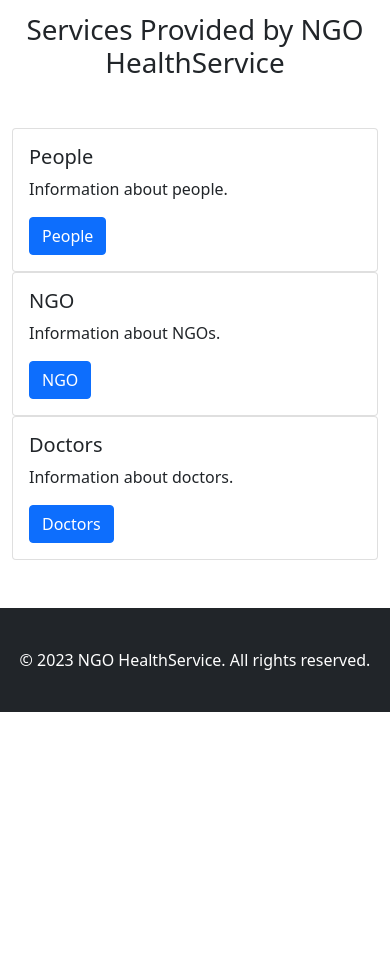
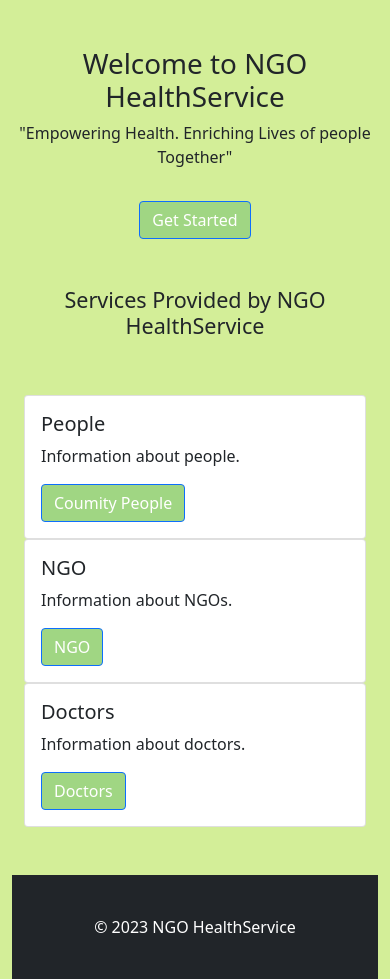
Before and after one commit to suryaprakash666/CDS057, a Django app: page / in a window 390 px wide. Shown: the part 332-1311 px from the top of the page. Before the commit the page ends 1044 px from the top, so only its background shows below. Run offline with Django 5.2, Linux system fonts and the light colour scheme.

Commit message:
Update index.html

```diff
--- a/home/templates/index.html
+++ b/home/templates/index.html
@@ -3,14 +3,31 @@
 <head>
     <meta charset="UTF-8">
     <meta name="viewport" content="width=device-width, initial-scale=1.0">
-    <title>Document</title>
+    <title>Health</title>
+    <style>
+        .background{
+            background-color:#D3EE98;
+        }
+        .background-c{
+            background-color: #FEFF9F;
+        }
+        .background-d{
+            background-color: #D3EE98;
+        }
+        .button-background{
+          background-color: #A0D683;
+        }
+    </style>
     <!-- Bootstrap CSS -->
     <link href="https://cdn.jsdelivr.net/npm/bootstrap@5.0.0-beta1/dist/css/bootstrap.min.css" rel="stylesheet">
+
+    <!-- materila icon google  -->
+    <link rel="stylesheet" href="https://fonts.googleapis.com/css2?family=Material+Symbols+Outlined:opsz,wght,FILL,GRAD@24,800,0,0&icon_names=groups" />
 </head>
 <body>
-        <nav class="navbar navbar-expand-lg bg-primary">
+        <nav class="navbar navbar-expand-lg" style="background-color: #72BF78;">
             <div class="container-fluid">
-              <a class="navbar-brand text-white" href="#">Navbar</a>
+              <a class="navbar-brand text-white" href="#">HealthCheck</a>
               <button class="navbar-toggler" type="button" data-bs-toggle="collapse" data-bs-target="#navbarSupportedContent" aria-controls="navbarSupportedContent" aria-expanded="false" aria-label="Toggle navigation">
                 <span class="navbar-toggler-icon"></span>
               </button>
@@ -20,18 +37,7 @@
                     <a class="nav-link active text-white" aria-current="page" href="#">Home</a>
                   </li>
                   <li class="nav-item">
-                    <a class="nav-link text-white" href="#">Link</a>
-                  </li>
-                  <li class="nav-item dropdown">
-                    <a class="nav-link dropdown-toggle text-white" href="#" role="button" data-bs-toggle="dropdown" aria-expanded="false">
-                      Dropdown
-                    </a>
-                    <ul class="dropdown-menu">
-                      <li><a class="dropdown-item" href="#">Action</a></li>
-                      <li><a class="dropdown-item" href="#">Another action</a></li>
-                      <li><hr class="dropdown-divider"></li>
-                      <li><a class="dropdown-item" href="#">Something else here</a></li>
-                    </ul>
+                    <a class="nav-link text-white" href="">About us</a>
                   </li>
                   <li class="nav-item">
                     <a class="nav-link disabled text-white" aria-disabled="true">Disabled</a>
@@ -48,34 +54,43 @@
 
 
 
-            <div class="container-fluid bg-light">
+            <div class="container-fluid background">
+                <img src="https://s44650.pcdn.co/wp-content/uploads/2023/10/malawi-eighth-poorest-country-in-the-world-1684938473-1024x536.jpg" class="img-fluid" style="width: 100%; height: auto;">
+
                 <div class="row">
                 <div class="col-md-12">
                     <h1 class="text-center mt-5">Welcome to NGO HealthService</h1>
                 </div>
                 <div>
-                    <p class="text-center">"Empowering Health, Enriching Lives – Together for a Healthier Tomorrow"</p>
+                    <p class="text-center">"Empowering Health. Enriching Lives of people Together"</p>
                 </div>
                 </div>
                 <div class="row">
                     <div class="col-md-12 text-center">
-                        <button type="button" class="btn btn-primary mt-3">Get Started</button>
+                        <button type="button" class="btn btn-primary mt-3" style="background-color:#A0D683">Get Started</button>
                     </div>
                 </div>
+
+
+            <div class="row">
+                <div class="col-lg-12">
+
+                    <h4 class="text-center mt-5">Services Provided by NGO HealthService</h4>
+                </div>
+
             </div>
-            <div class="container-fluid bg-light"></div>
-                <div class="col-md-12">
-                    <h1 class="text-center mt-5">Services Provided by NGO HealthService</h1>
-                </div>
-            </div>
+
+
+
+
             <div class="container mt-5">
                 <div class="row">
                     <div class="col-md-4">
                         <div class="card">
-                            <div class="card-body">
-                                <h5 class="card-title">People</h5>
+                            <div class="card-body" >
+                                <h5 class="card-title"><i class="bi bi-person-circle"></i>People</h5>
                                 <p class="card-text">Information about people.</p>
-                                <a href="{% url 'userloginurl'%}" class="btn btn-primary">People</a>
+                                <a href="{% url 'userloginurl'%}" class="btn btn-primary" style="background-color:#A0D683">Coumity People</a>
                             </div>
                         </div>
                     </div>
@@ -84,7 +99,7 @@
                             <div class="card-body">
                                 <h5 class="card-title">NGO</h5>
                                 <p class="card-text">Information about NGOs.</p>
-                                <a href="{% url 'ngologinurl'%}" class="btn btn-primary">NGO</a>
+                                <a href="{% url 'ngologinurl'%}" class="btn btn-primary" style="background-color:#A0D683">NGO</a>
                             </div>
                         </div>
                     </div>
@@ -93,19 +108,21 @@
                             <div class="card-body">
                                 <h5 class="card-title">Doctors</h5>
                                 <p class="card-text">Information about doctors.</p>
-                                <a href="{% url 'doctorloginurl'%}" class="btn btn-primary">Doctors</a>
+                                <a href="{% url 'doctorloginurl'%}" class="btn btn-primary" style="background-color:#A0D683">Doctors</a>
                             </div>
                         </div>
                     </div>
                 </div>
             </div>
 
+
+
             <div>
                 <footer class="bg-dark text-white mt-5">
                     <div class="container py-4">
 
                         <div class="text-center mt-3">
-                            <p>&copy; 2023 NGO HealthService. All rights reserved.</p>
+                            <p>&copy; 2023 NGO HealthService</p>
                         </div>
                     </div>
                 </footer>
```
